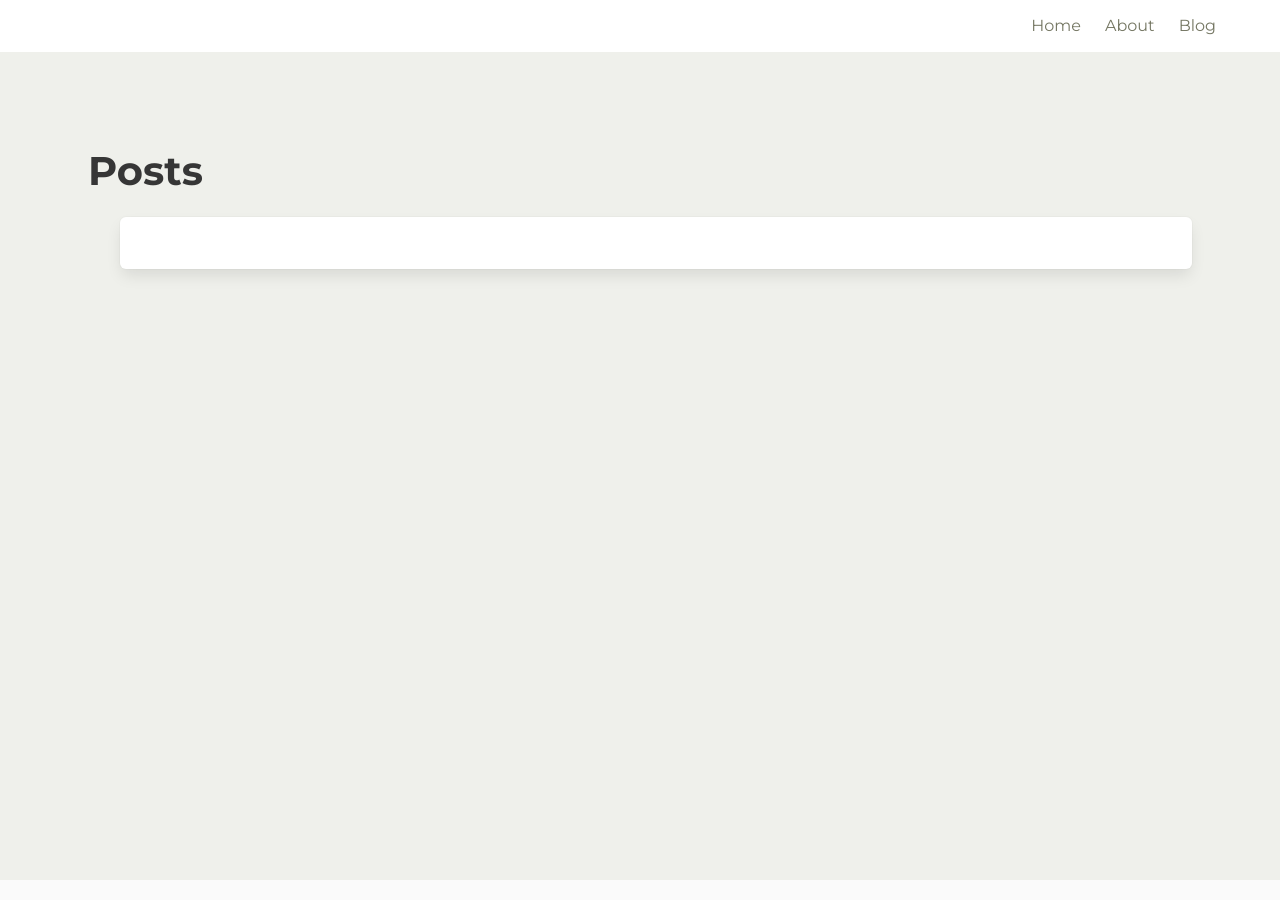
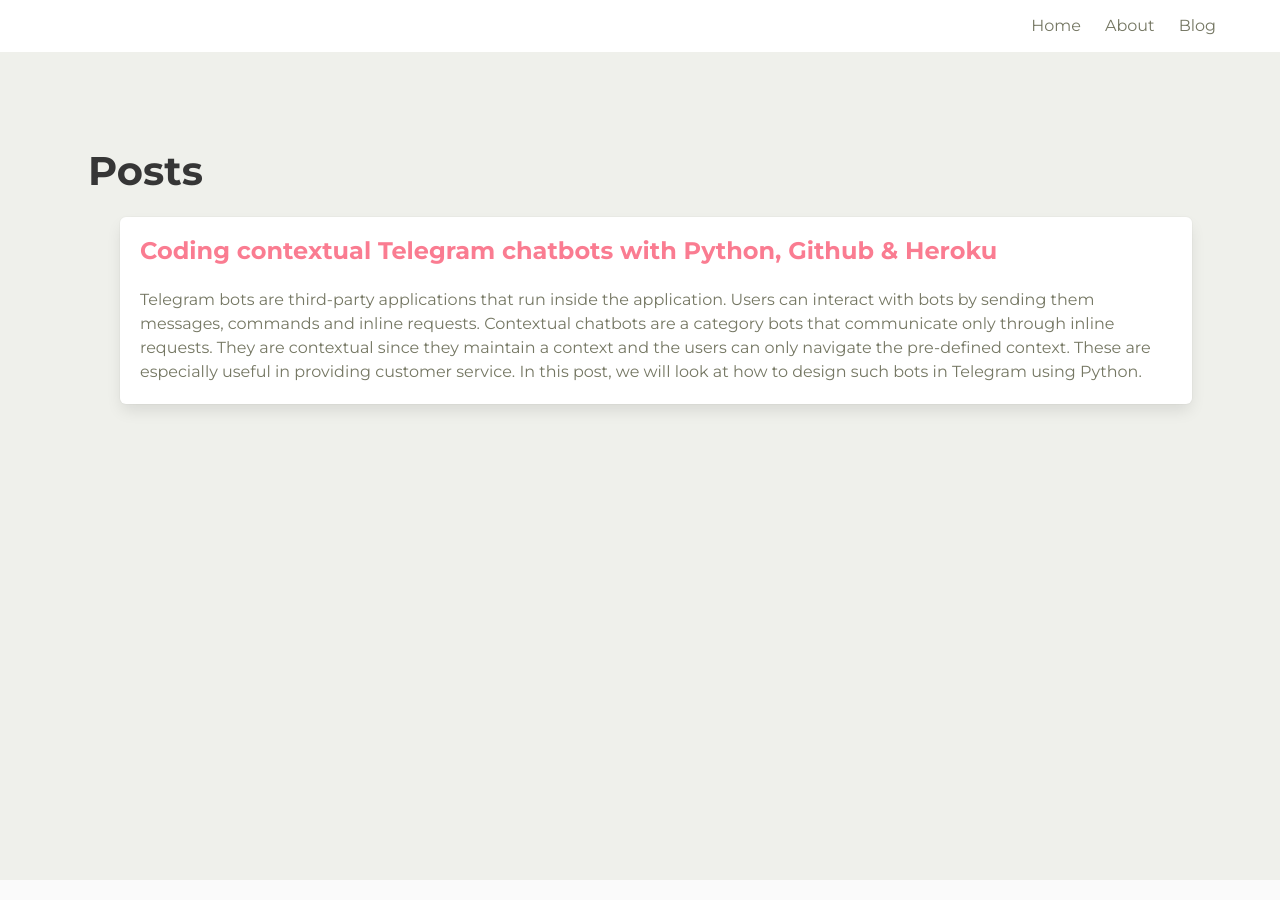
Before and after one commit to escapist21/jekyll-personal-website, a Jekyll site: the page built from blog.html, in a window 1280 px wide and 900 px high. Built offline with Jekyll 4.4.1, drawn with Linux system fonts in a browser that asks for light colours; nearby versions of some CDN libraries; some of the changed lines change nothing that is shown.

Commit message:
edited description

```diff
--- a/_posts/2020-04-10-designing-contextual-chatbots-in-telegram-using-python-github-heroku.md
+++ b/_posts/2020-04-10-designing-contextual-chatbots-in-telegram-using-python-github-heroku.md
@@ -1,17 +1,8 @@
 ---
-<<<<<<< HEAD
 layout: single
 title: Coding contextual Telegram chatbots with Python, Github & Heroku
 description: How to design contextual Telgram chatbots with python
 tags: [chatbot, python]
-=======
-title: Designing a contextual chatbot in Telegram using Python, Github & Heroku
-date: 2020-04-10 00:00:00 Z
-tags:
-- chatbot
-- python
-layout: single
->>>>>>> 4427c92923b78455817e9fab0fe4a1a734e02897
 ---
 
 Telegram bots are third-party applications that run inside the application. Users can interact with bots by sending them messages, commands and inline requests. Contextual chatbots are a category bots that communicate only through inline requests. They are contextual since they maintain a context and the users can only navigate the pre-defined context. These are especially useful in providing customer service. In this post, we will look at how to design such bots in Telegram using Python.
```
